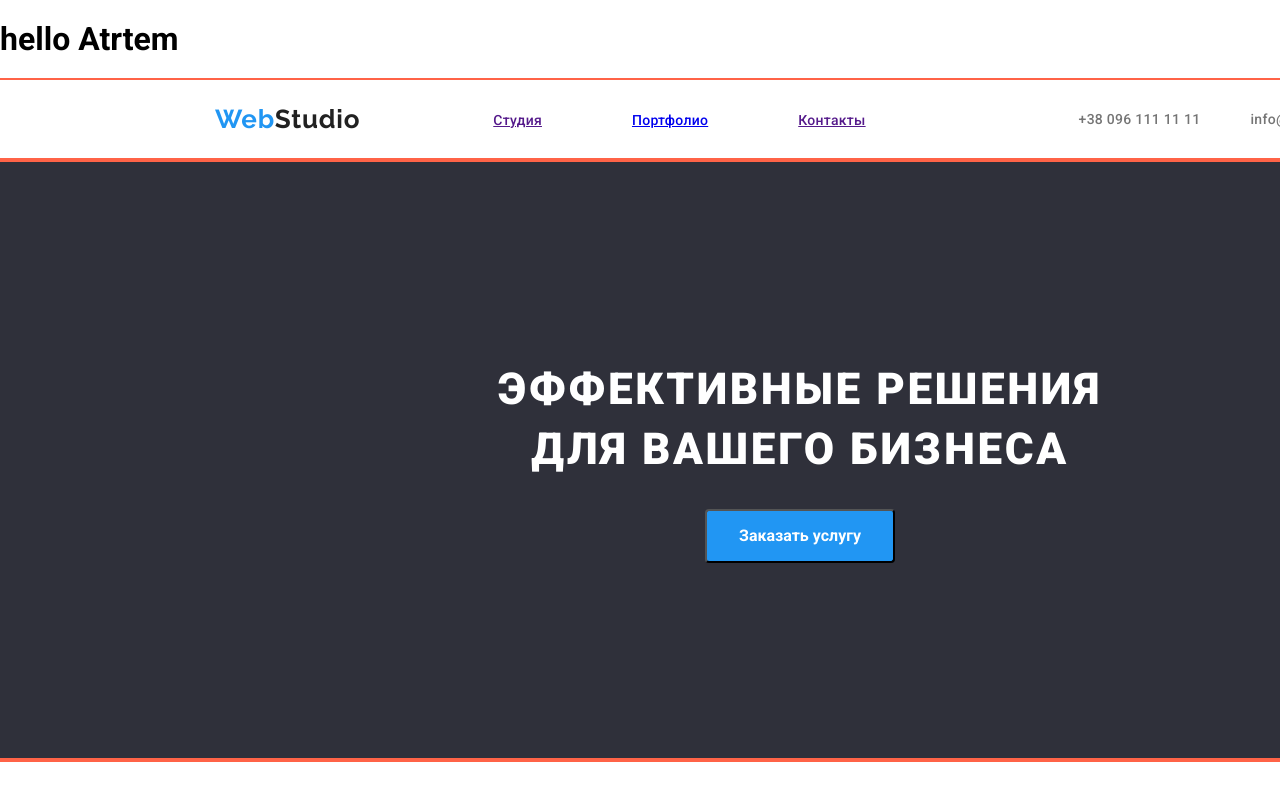
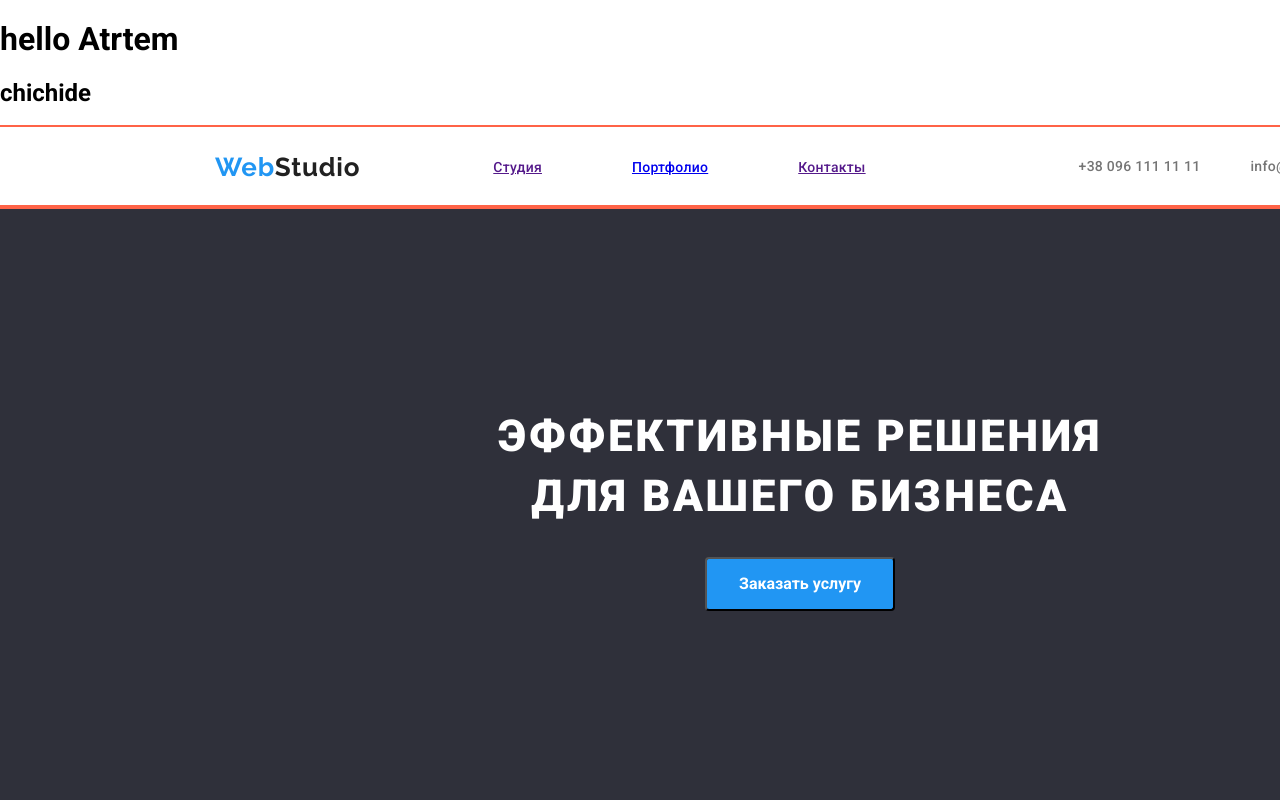
Before and after one commit to Vital1y100500/goit-markup-hw-05, a plain HTML site: page index.html in a window 1280 px wide. Shown: the top 800 px of the page. Drawn offline with nearby package versions, Linux system fonts and the light colour scheme.

Commit message:
chinchinde

```diff
--- a/index.html
+++ b/index.html
@@ -20,6 +20,7 @@
 
 <body class="body">
     <h1>hello Atrtem</h1>
+    <h2>chichide</h2>
 
     <!-- Хедер -->
 <div class="container">
```
